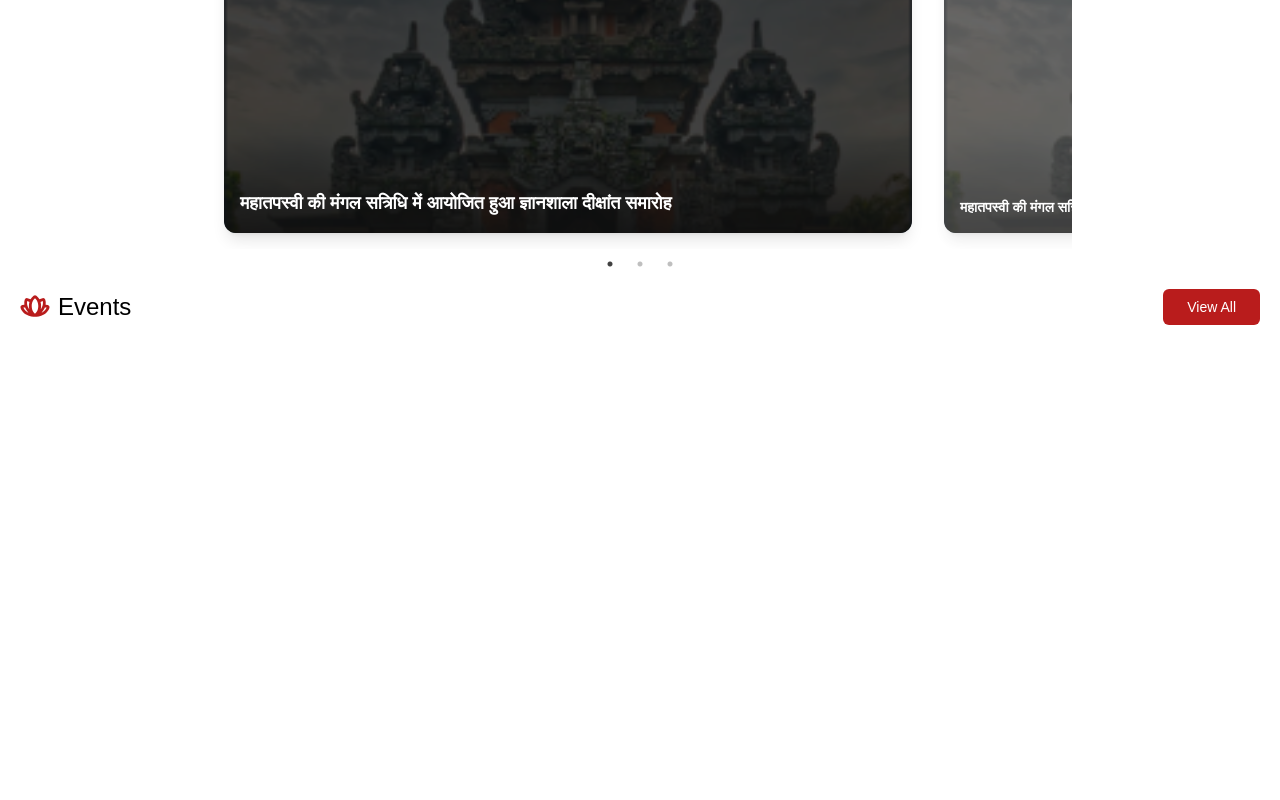
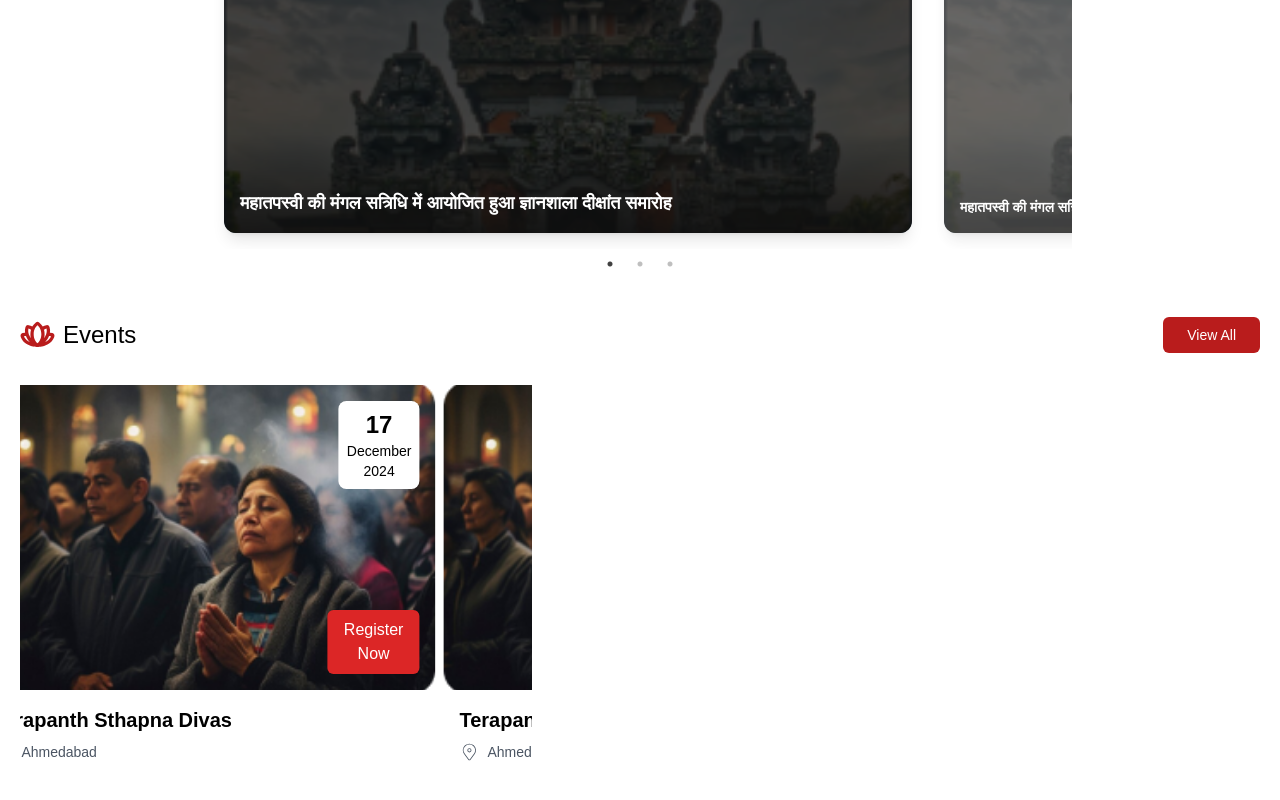
Before and after one commit to SrijaAdhya12/assignment, a React (Vite) app in the folder client/: page / in a window 1280 px wide. Shown: the part 1103-1903 px from the top of the page. Before the commit the page ends 1468 px from the top, so only its background shows below. Built offline with nearby package versions, Linux system fonts and the light colour scheme.

Commit message:
feat: added Events carausal

```diff
--- a/client/src/assets/index.js
+++ b/client/src/assets/index.js
@@ -3,3 +3,4 @@ export { default as profile } from './profile.png'
 export { default as lotus } from './lotus.png'
 export { default as lotustop } from './lotustop.png'
 export { default as carausalimage } from './carausalimage.png'
+export { default as carausalimage2 } from './carausalimage2.png'
--- a/client/src/components/EventCarousal.jsx
+++ b/client/src/components/EventCarousal.jsx
@@ -0,0 +1,82 @@
+import React from "react";
+import Slider from "react-slick";
+import { carausalimage2 } from "../assets";
+import { CiLocationOn } from "react-icons/ci"
+const events = [
+    {
+        id: 1,
+        title: "Terapanth Sthapna Divas",
+        location: "Ahmedabad",
+        date: {
+            day: "17",
+            month: "December",
+            year: "2024"
+        },
+        image: carausalimage2
+    },
+    {
+        id: 2,
+        title: "Terapanth Sthapna Divas",
+        location: "Ahmedabad",
+        date: {
+            day: "17",
+            month: "December",
+            year: "2024"
+        },
+        image: carausalimage2
+    }
+];
+
+export function EventCarousel() {
+    const settings = {
+        dots: false,
+        infinite: true,
+        speed: 500,
+        slidesToShow: 1.1,
+        slidesToScroll: 1,
+        centerMode: true,
+        arrows: false,
+        focusOnSelect: true,
+        centerPadding: "0",
+    };
+
+    return (
+        <div className="w-full max-w-sm md:max-w-md lg:max-w-lg">
+            <Slider {...settings} className="event-carousel">
+                {events.map((event) => (
+                    <div key={event.id} className="p-1">
+                        <div className="border-0 rounded-lg ">
+                            <div className="relative aspect-[3/2] overflow-hidden rounded-lg">
+                                <img
+                                    src={event.image}
+                                    alt={event.title}
+                                    className="object-cover w-full h-full"
+                                />
+                                <div className="absolute top-4 right-4 bg-white rounded-lg p-2">
+                                    <div className="text-center">
+                                        <div className="text-2xl font-bold">{event.date.day}</div>
+                                        <div className="text-sm">{event.date.month}</div>
+                                        <div className="text-sm">{event.date.year}</div>
+                                    </div>
+                                </div>
+                                <button className="absolute bottom-4 right-4 bg-red-600 text-white rounded-md py-2 px-4">
+                                    Register <br/>
+                                    Now
+                                </button>
+                            </div>
+                            <div className="p-4">
+                                <h3 className="text-xl font-semibold mb-2">{event.title}</h3>
+                                <div className="flex items-center text-gray-600">
+                                        <CiLocationOn size={20} className="mr-2" />
+                                    <span className="text-sm ">{event.location}</span>
+                                </div>
+                            </div>
+                        </div>
+                    </div>
+                ))}
+            </Slider>
+        </div>
+    );
+}
+
+export default EventCarousel;
--- a/client/src/components/index.js
+++ b/client/src/components/index.js
@@ -2,3 +2,4 @@ export { default as Hero } from './Hero'
 export { default as AppRouter } from './AppRouter'
 export { default as Taskbox } from './Taskbox'
 export { default as ViewAllButton } from './ViewAllButton'
+export { default as EventCarousal } from './EventCarousal'
--- a/client/src/section/Events.jsx
+++ b/client/src/section/Events.jsx
@@ -1,15 +1,16 @@
 import { PiFlowerLotusBold } from "react-icons/pi"
-import { ViewAllButton } from '../components'
+import { ViewAllButton, EventCarousal } from '../components'
 const Events = () => {
   return (
       <section className="container mx-auto px-5 py-10">
-          <div className="flex justify-between items-center">
+          <div className="flex justify-between items-center my-7">
               <div className="flex items-center gap-2">
-                  <PiFlowerLotusBold size={30} className="text-red-700" />
+                  <PiFlowerLotusBold size={35} className="text-red-700" />
                   <h2 className="text-2xl font-medium">Events</h2>
               </div>
               <ViewAllButton />
           </div>
+          <EventCarousal />
     </section>
   )
 }
--- a/client/src/section/Task.jsx
+++ b/client/src/section/Task.jsx
@@ -7,7 +7,7 @@ const Task = () => {
       <section className="container mx-auto px-5 py-10">
           <div className="flex justify-between items-center">
               <div className="flex items-center gap-2">
-                  <PiFlowerLotusBold size={30} className="text-red-700" />
+                  <PiFlowerLotusBold size={35} className="text-red-700" />
               <h2 className="text-2xl font-medium">Tasks</h2>
               </div>
               <ViewAllButton/>
```
Also changed, not shown: client/src/assets/carausalimage2.png (renamed from client/src/assets/carausal-image-2.png).
